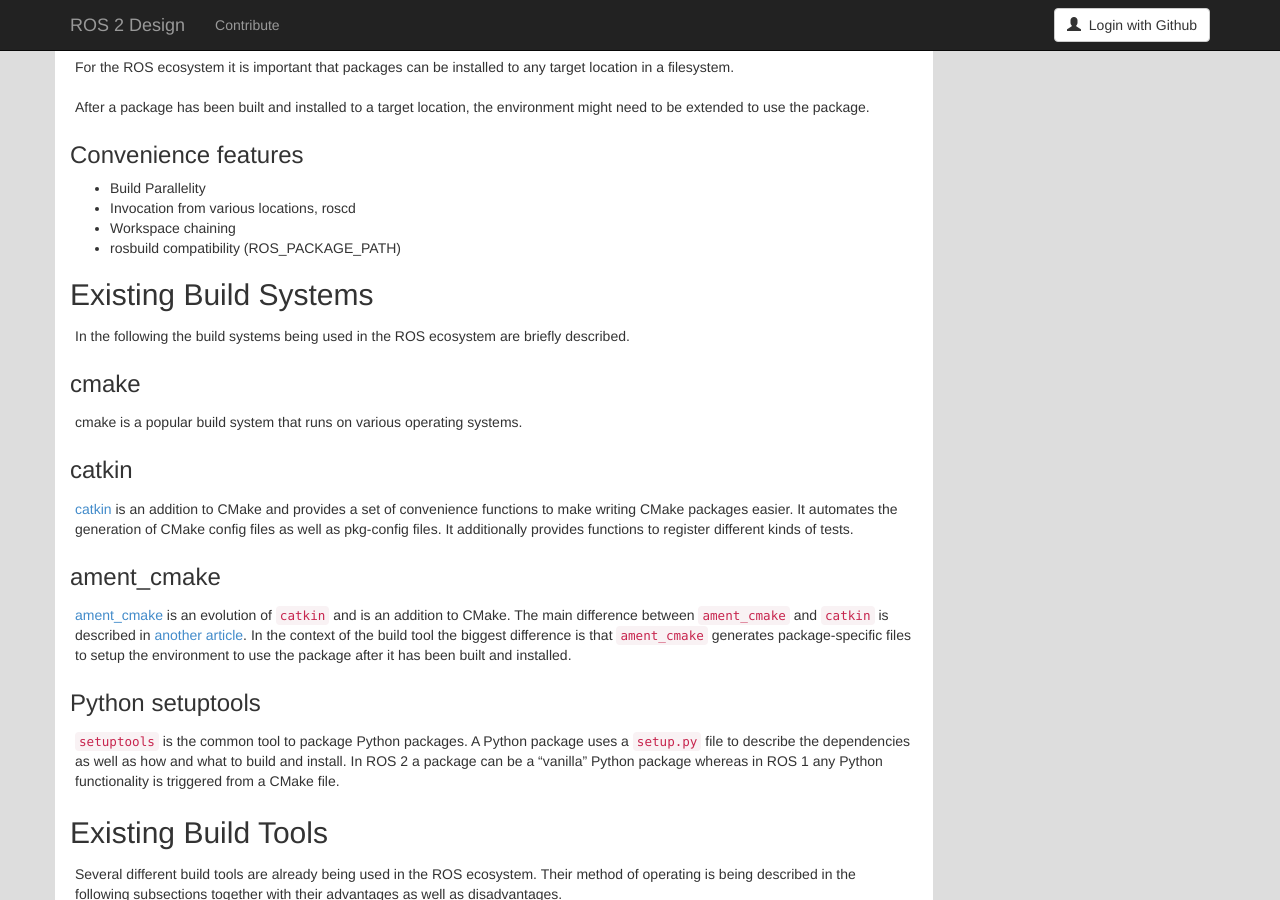
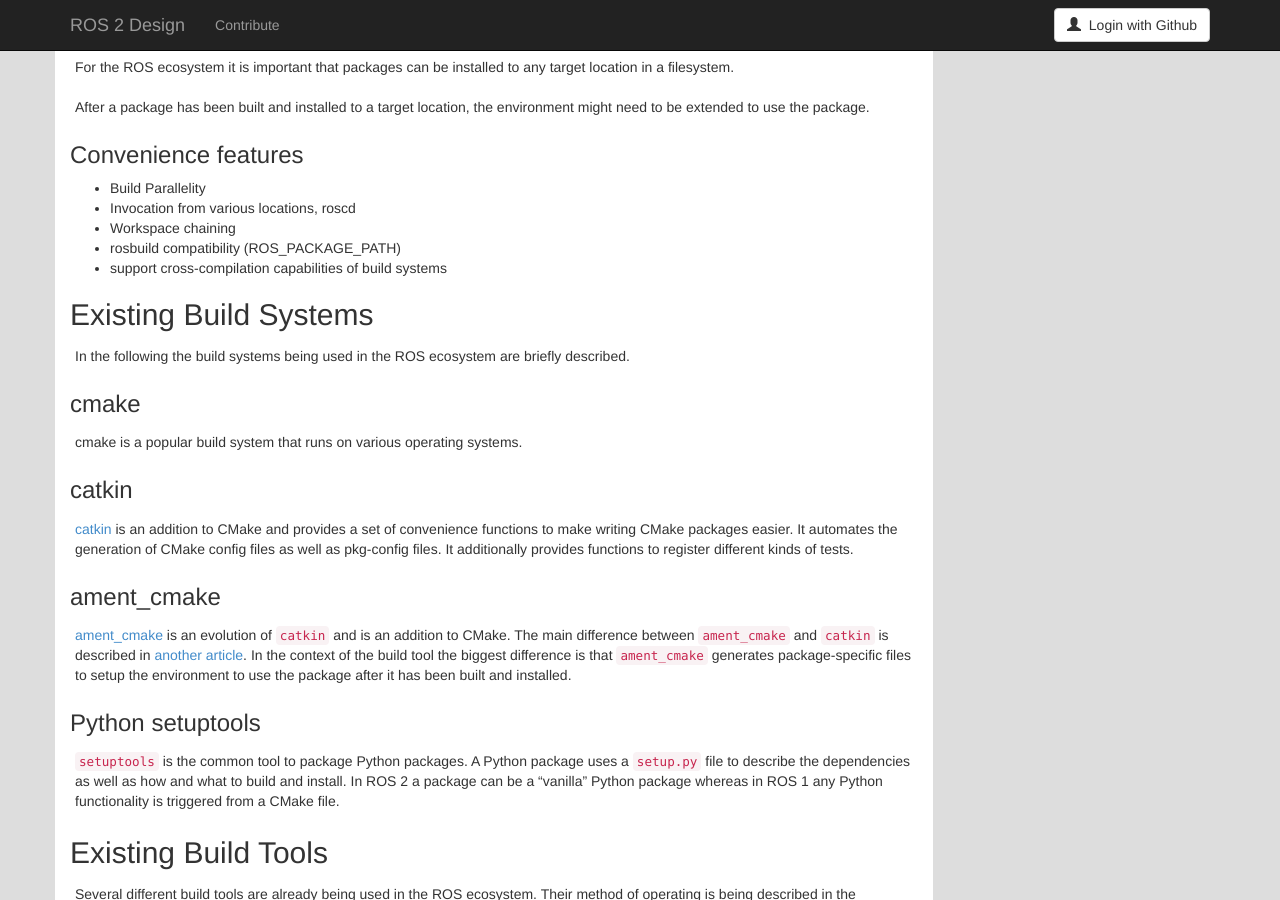
Before and after one commit to ros2/design, a Jekyll site: the page built from articles/101_build_tool.md, in a window 1280 px wide and 900 px high, scrolled down 2326 px. Built offline with Jekyll 4.4.1, drawn with Linux system fonts in a browser that asks for light colours; nearby versions of some CDN libraries.

Commit message:
add cross-compilation support

```diff
--- a/articles/101_build_tool.md
+++ b/articles/101_build_tool.md
@@ -127,7 +127,7 @@
 * Invocation from various locations, roscd
 * Workspace chaining
 * rosbuild compatibility (ROS_PACKAGE_PATH)
-
+* support cross-compilation capabilities of build systems
 
 ## Existing Build Systems
 
```
